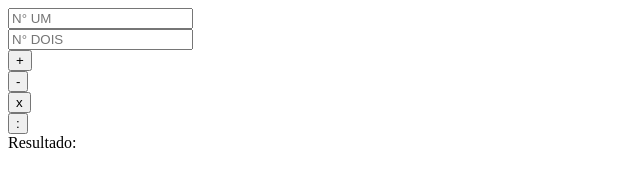
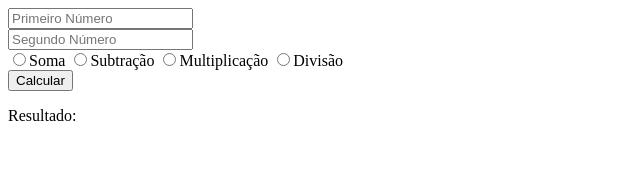
Before and after one commit to joaovitoralbernaz/calculadora_simples, a plain HTML site: page index.html in a window 1280 px wide. Shown: the whole page, without its empty margins (0-640 px from the left). Drawn offline with Linux system fonts and the light colour scheme.

Commit message:
Add files via upload

```diff
--- a/index.html
+++ b/index.html
@@ -1,23 +1,21 @@
 <!DOCTYPE html>
-<html lang="en">
+<html lang="pt-br">
 <head>
-    <link rel="stylesheet" href="style.css">
     <meta charset="UTF-8">
     <meta name="viewport" content="width=device-width, initial-scale=1.0">
     <title>Calculadora</title>
 </head>
 <body>
     <script src="script.js"></script>
+    <input type="text" name="" id="zeroum" placeholder="Primeiro Número"><br>
+    <input type="text" name="" id="zerodois" placeholder="Segundo Número"><br>
     <div>
-    <input type="text"  id="zeroum" placeholder="N° UM"><br>
-    <input type="text"  id="zerodois" placeholder="N° DOIS"><br>
+        <input type="radio" name="operacao" id="soma">Soma
+        <input type="radio" name="operacao" id="subtracao">Subtração
+        <input type="radio" name="operacao" id="multiplicacao">Multiplicação
+        <input type="radio" name="operacao" id="divisao">Divisão
     </div>
-    <div>
-    <button onclick="calcula('+')">+</button><br>
-    <button onclick="calcula('-')">-</button><br>
-    <button onclick="calcula('*')">x</button><br>
-    <button onclick="calcula('/')">:</button><br>
-    <span id="resultado">Resultado: </span>
-    </div>
+    <button onclick="calcula()">Calcular</button>
+    <p>Resultado: <span id="resultado"></span></p>
 </body>
 </html>
--- a/script.js
+++ b/script.js
@@ -1,18 +1,31 @@
-function calcula (opera) {
-    let num1 = parseFloat(document.getElementById('zeroum') .value);
-    let num2 = parseFloat(document.getElementById('zerodois') .value);
+function calcula() {
+    const num1 = parseFloat(document.getElementById('zeroum').value);
+    const num2 = parseFloat(document.getElementById('zerodois').value);
     let resultado = 0;
 
+    let oper = document.querySelector('input[name="operacao"]:checked').value;
 
-    if(opera == '+'){
+    if (oper == 'soma') {
         resultado = num1 + num2;
-    }else if(opera == '-'){
+    }
+    if (oper == 'subtracao') {
         resultado = num1 - num2;
-    }else if(opera == "*"){
+    }
+    if (oper == 'multiplicacao') {
         resultado = num1 * num2;
-    }else if(opera == '/'){
-        resultado = num1 / num2;
     }
-    document.getElementById('resultado').textContent = "resultado: " + resultado;
+    if (oper == 'divisao'){
+        if(num2 == 0){
+            alert?("naõ é permitido a divisão por 0");
+            re
+        }else if{
+            resultado = num1 / num2;
+        }else{
+
+        }
+
+
+
+    document.getElementById('resultado').innerText = resultado;
 
 }
```
